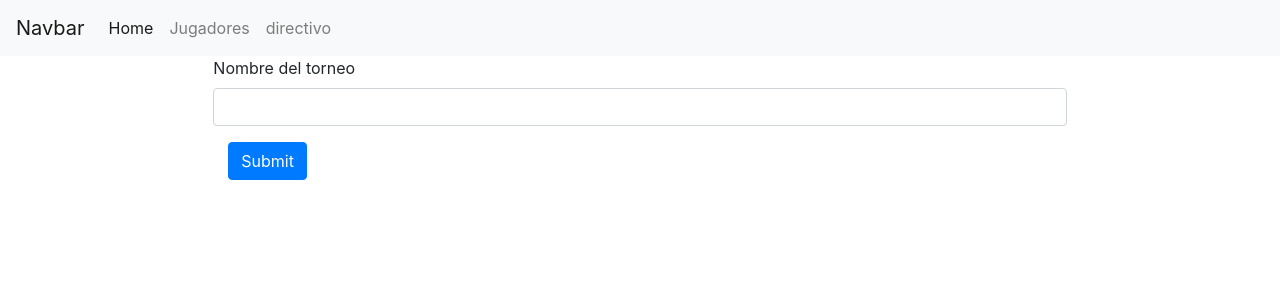
After one commit to AMurillo-UTM170072/futboll, a Django app: template vistas/templates/pages/torneoForm/formTemplate.html in a window 1280 px wide. The commit adds this page. Shown: the top 300 px of the page. Run offline with Django 4.2, Linux system fonts and the light colour scheme; the template is opened without the code that fills it, so the values that code supplies are empty; some libraries are stand-ins or nearby versions.

Commit message:
refactor:

```diff
--- a/futboll/settings.py
+++ b/futboll/settings.py
@@ -31,7 +31,9 @@ ALLOWED_HOSTS = []
 
 
 # Application definition
+import sys
 
+sys.modules['fontawesome_free'] = __import__('fontawesome-free')
 INSTALLED_APPS = [
     'django.contrib.admin',
     'django.contrib.auth',
@@ -40,6 +42,7 @@ INSTALLED_APPS = [
     'django.contrib.messages',
     'django.contrib.staticfiles',
     'bootstrap4',
+    'fontawesome_free',
     'vistas',
 ]
 
--- a/vistas/templates/base.html
+++ b/vistas/templates/base.html
@@ -7,7 +7,10 @@
   {% endblock titulo %} </title>
     <meta charset="UTF-8">
     <meta http-equiv="X-UA-Compatible" content="IE=edge">
-
+    <script src="{% static 'fontawesome_free/js/all.min.js' %}"></script>
+    <link href="{% static 'fontawesome_free/css/fontawesome.css' %}" rel="stylesheet" type="text/css">
+    <link href="{% static 'fontawesome_free/css/brands.css' %}" rel="stylesheet" type="text/css">
+    <link href="{% static 'fontawesome_free/css/solid.css' %}" rel="stylesheet" type="text/css">
     <meta name="viewport" content="width=device-width, initial-scale=1.0">
     <meta charset="utf-8">
     <meta name="viewport" content="width=device-width, initial-scale=1, shrink-to-fit=no">
--- /dev/null
+++ b/vistas/templates/pages/adminHome/style.css
@@ -0,0 +1,3 @@
+.adminHome .card{
+    width: 20rem;
+}
--- /dev/null
+++ b/vistas/templates/pages/torneoForm/formTemplate.html
@@ -0,0 +1,17 @@
+{% extends "base.html" %}
+{% load static %}
+{% block titulo %}
+    Formulario para dar de alta un torneo
+{% endblock titulo %}
+
+{% block contenido %}
+    <form>
+      <div class="mb-3">
+        <div class="row">
+        <label class="form-label">Nombre del torneo</label>
+          <input type="text"  class="form-control">
+        </div>
+      </div>
+      <button type="button" class="btn btn-primary">Submit</button>
+    </form>
+{% endblock contenido %}
```
Also changed, not shown: vistas/templates/pages/adminHome/homeAdmin.html (+9 -8 lines), vistas/templates/pages/jugadores/jugadores.html (+0 -24 lines), vistas/templates/pages/jugadores/tableInfoJugadores.html (+8 -2 lines).
